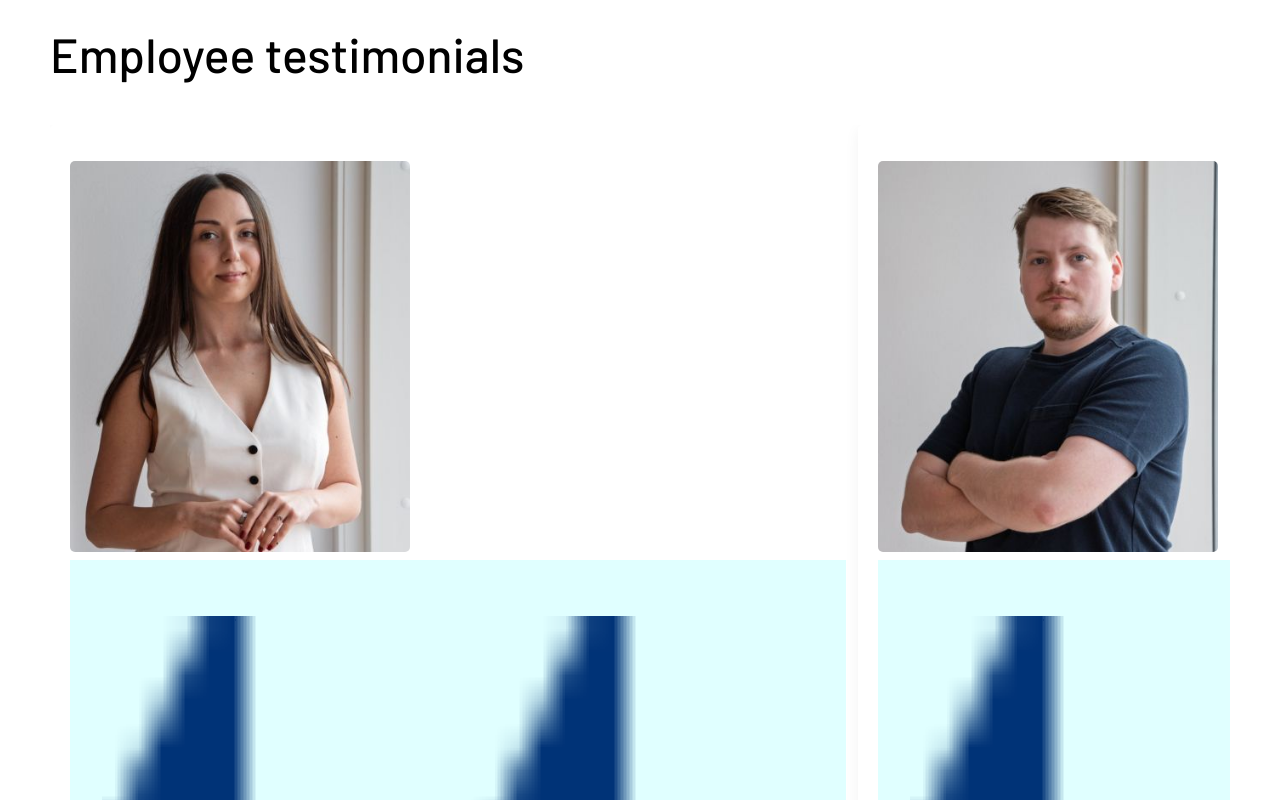
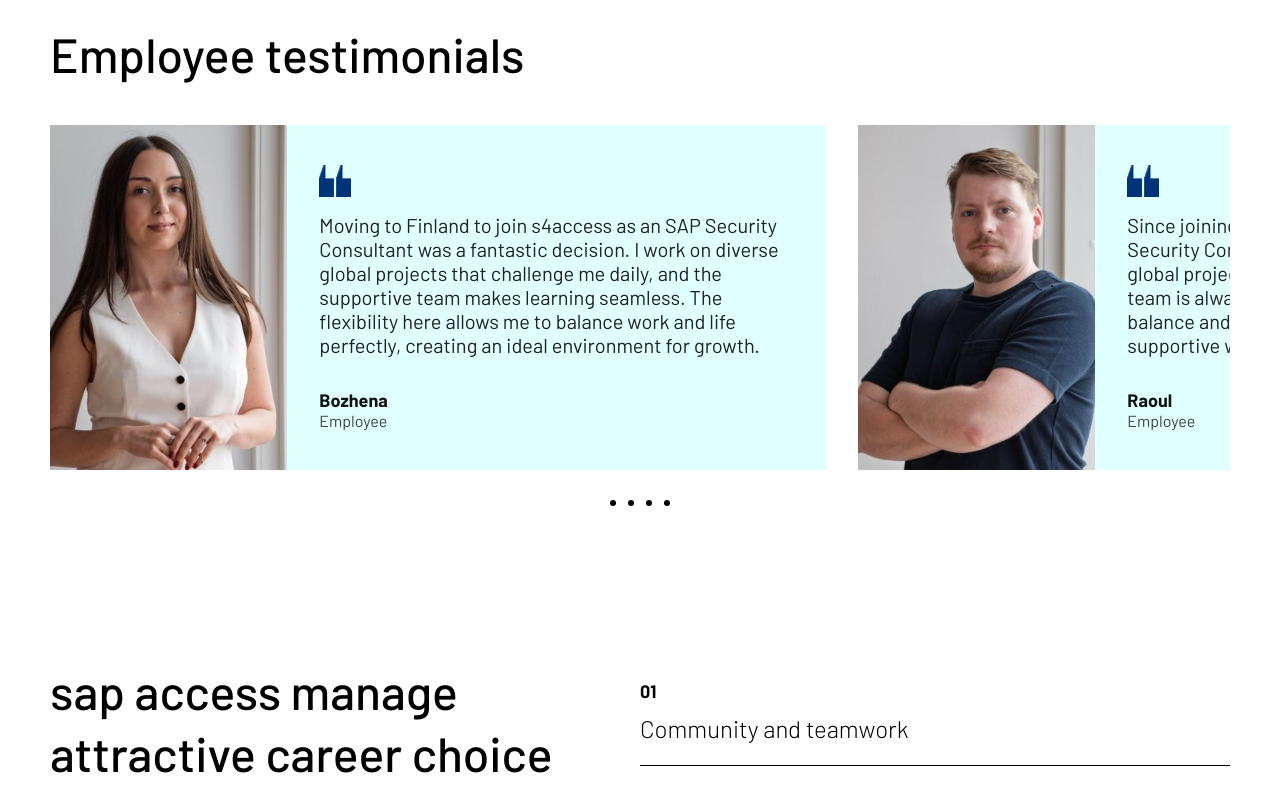
Before and after one commit to Dheerajreddy2109/s4access, a React (Vite) app: page /careers in a window 1280 px wide. Shown: the part 2060-2860 px from the top of the page. Built offline with nearby package versions, Linux system fonts and the light colour scheme.

Commit message:
newly updated

```diff
--- a/src/components/TestimonialCarousel.jsx
+++ b/src/components/TestimonialCarousel.jsx
@@ -8,9 +8,6 @@ import testimonialImg from "../assets/images/Careeres-img/testimmonial-1.jpg";
 import team1 from '../assets/images/About-img/our-team/Bozhena.jpg'
 import team2 from '../assets/images/About-img/our-team/Julius.jpg'
 import team3 from '../assets/images/About-img/our-team/Palavi.jpg'
-// import team2 from '../assets/images/About-img/our-team/teammate-2.jpg.webp';
-// import team3 from '../assets/images/About-img/our-team/teammate-3.jpg.webp';
-// import team4 from '../assets/images/About-img/our-team/teammate-4.jpg.webp';
 import quoteImg from "../assets/images/Careeres-img/Union.png";
 
 const testimonials = [
@@ -41,8 +38,8 @@ const testimonials = [
 ];
 
 const TestimonialCarousel = () => (
-  <section className="testimonial-section">
-    <p className="big-heading-text-black ">Employee testimonials</p>
+  <section className="testimonialcarousel-section">
+    <p className="big-heading-text-black">Employee testimonials</p>
     <Swiper
       slidesPerView={1.5}
       spaceBetween={32}
@@ -52,16 +49,16 @@ const TestimonialCarousel = () => (
     >
       {testimonials.map((testimonial, idx) => (
         <SwiperSlide key={idx}>
-          <div className="testimonial-card">
-            <div className="testimonial-img-container">
-              <img src={testimonial.Images} alt="Employee" />
+          <div className="testimonialcarousel-card">
+            <div className="testimonialcarousel-img-container">
+              <img src={testimonial.Images} alt="Employee" className="testimonialcarousel-img" />
             </div>
-            <div className="testimonial-content">
-              <img src={quoteImg} alt="Quote" className="testimonial-quote-img" />
-              <p className="testimonial-text">{testimonial.text}</p>
-              <div className="testimonial-meta">
-                <span className="testimonial-name">{testimonial.name}</span>
-                <span className="testimonial-role">{testimonial.role}</span>
+            <div className="testimonialcarousel-content">
+              <img src={quoteImg} alt="Quote" className="testimonialcarousel-quote-img" />
+              <p className="testimonialcarousel-text">{testimonial.text}</p>
+              <div className="testimonialcarousel-meta">
+                <span className="testimonialcarousel-name">{testimonial.name}</span>
+                <span className="testimonialcarousel-role">{testimonial.role}</span>
               </div>
             </div>
           </div>
--- a/src/css/InnerServices.css
+++ b/src/css/InnerServices.css
@@ -74,7 +74,7 @@
 .our-service-cards .serviceCard{
   align-items: flex-end;
   background-color: #F4F4F4;
-  box-shadow: inset 0 0 10px rgba(0,0,0,0.05);
+  box-shadow: inset 0 0 10px rgba(0,0,0,0.05) ;
 }
 
 
--- a/src/css/Testimonial.css
+++ b/src/css/Testimonial.css
@@ -1,4 +1,4 @@
-.testimonial-section {
+.testimonialcarousel-section {
   padding: 100px 50px;
   background: white;
 }
@@ -6,33 +6,34 @@
 .swiper {
   width: 100%;
   margin-top:40px;
-  /* max-width: 1200px; */
 }
-.testimonial-card {
+
+.testimonialcarousel-card {
   display: flex;
   background: #E0FFFF;
   width: 100%;
   min-height: 340px;
+  flex-direction: row;
 }
-.testimonial-img-container {
+
+.testimonialcarousel-img-container {
   flex: 1;
-  /* min-width: 340px; */
   max-width: 340px;
-  /* height: 340px; */
   overflow: hidden;
   display: flex;
   align-items: center;
   justify-content: center;
 }
 
-.testimonial-img-container img {
+.testimonialcarousel-img {
   width: 100%;
   height: 100%;
   object-fit: cover;
   object-position: center;
   display: block;
 }
-.testimonial-content {
+
+.testimonialcarousel-content {
   flex: 2;
   padding: 40px 32px;
   display: flex;
@@ -40,50 +41,58 @@
   justify-content: center;
   background: #E0FFFF;
 }
-.testimonial-quote {
+
+.testimonialcarousel-quote {
   font-size: 40px;
   color: #003366;
   font-weight: bold;
   margin-bottom: 16px;
   display: block;
 }
-.testimonial-quote-img {
+
+.testimonialcarousel-quote-img {
   width: 32px;
   height: 32px;
   margin-bottom: 16px;
   display: block;
 }
-.testimonial-text {
+
+.testimonialcarousel-text {
   font-size: 20px;
   font-family: "Barlow", sans-serif;
   margin-bottom: 32px;
   color: #222;
 }
-.testimonial-meta {
+
+.testimonialcarousel-meta {
   font-size: 18px;
   font-weight: 700;
   font-family: "Barlow", sans-serif;
   color: #111;
 }
-.testimonial-role {
+
+.testimonialcarousel-role {
   display: block;
   font-size: 16px;
   font-weight: 400;
   font-family: "Barlow", sans-serif;
   color: #444;
 }
+
 /* Swiper pagination dots */
 .swiper-pagination-bullets {
   bottom: 0 !important;
 }
+
 .swiper-pagination-bullet {
   width: 6px;
   height: 6px;
   border-radius: 50%;
-  background: #000000 !;
+  background: #000000 !important;
   opacity: 1;
   margin: 0 6px !important;
 }
+
 .swiper-pagination-bullet-active {
   background: #646464;
 }
```
Also changed, not shown: 1 other file (tests, documents, lock files or other folders).
